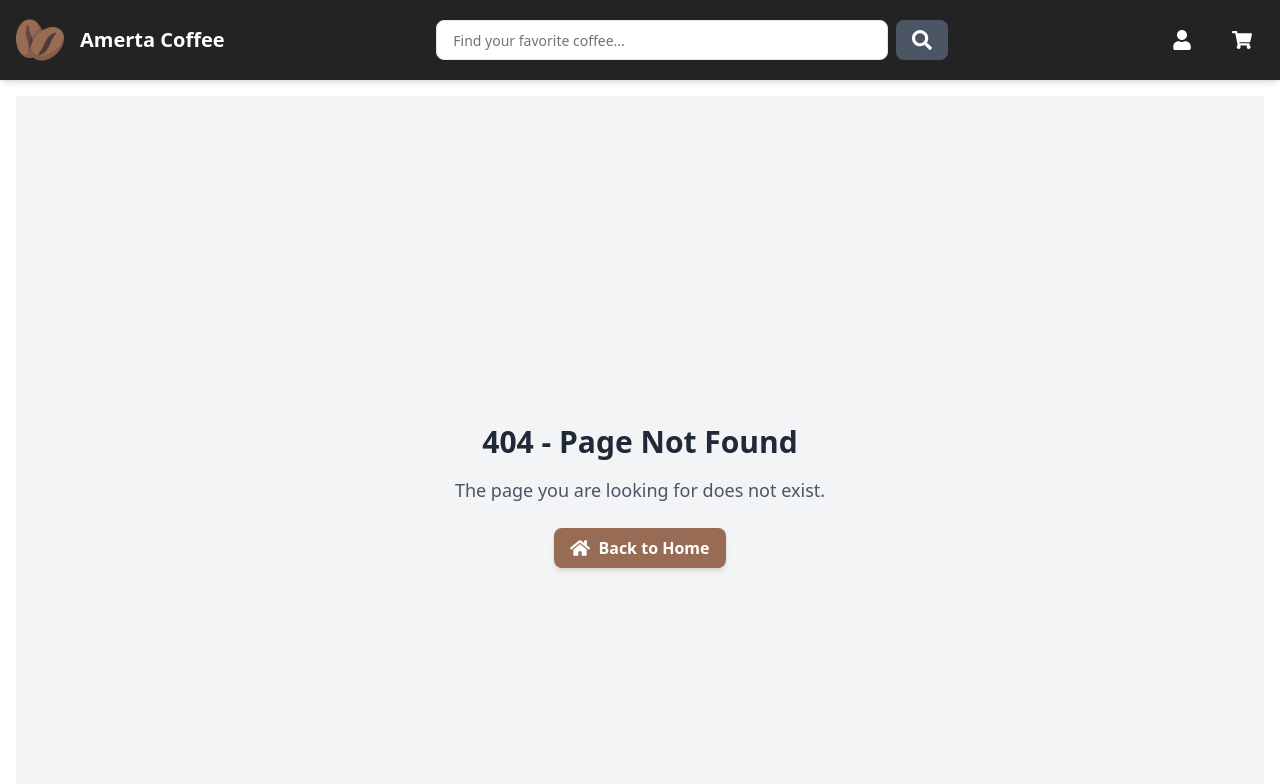
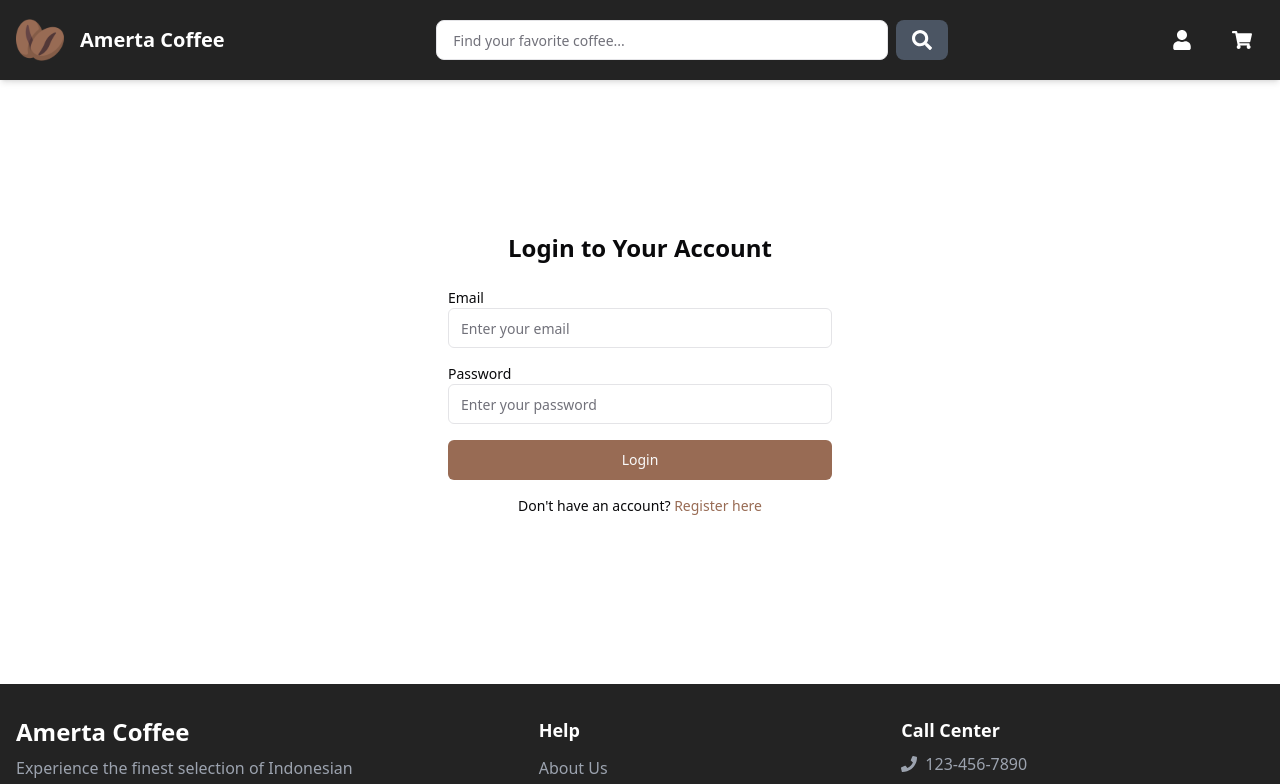
Before and after one commit to zckyachmd/amerta-coffee-web, a React (Vite) app: page /login in a window 1280 px wide. Shown: the top 784 px of the page. Built offline with nearby package versions, Linux system fonts and the light colour scheme; no server answers.

Commit message:
feat: login page (intergration)

```diff
--- a/package.json
+++ b/package.json
@@ -19,6 +19,7 @@
     "lucide-react": "^0.441.0",
     "react": "^18.3.1",
     "react-dom": "^18.3.1",
+    "react-hook-form": "^7.53.0",
     "react-icons": "^5.3.0",
     "react-router-dom": "^6.26.2",
     "react-toastify": "^10.0.5",
--- a/src/components/ui/Base/Navbar.tsx
+++ b/src/components/ui/Base/Navbar.tsx
@@ -53,7 +53,7 @@ const Navbar = () => {
         {/* Menu (Desktop) */}
         <div className="hidden lg:flex lg:items-center lg:space-x-4">
           <Link
-            to="/"
+            to="login"
             className="flex items-center space-x-2 px-3 py-2 rounded"
           >
             <FaUser className="w-5 h-5 hover:text-gray-300" />
@@ -88,7 +88,7 @@ const Navbar = () => {
             </div>
             <div className="flex flex-col w-full">
               <Link
-                to="/"
+                to="/login"
                 className="flex items-center space-x-2 px-3 py-2 rounded text-white w-full"
               >
                 <FaUser className="w-5 h-5 hover:text-gray-300" />
--- a/src/main.tsx
+++ b/src/main.tsx
@@ -1,11 +1,14 @@
 import React from "react";
 import ReactDOM from "react-dom/client";
 import { createBrowserRouter, RouterProvider } from "react-router-dom";
+import { ToastContainer } from "react-toastify";
 import Layout from "./components/ui/Base/Layout";
 import NotFoundPage from "./pages/NotFoundPage";
-import Home from "./pages/Home";
+import Home from "./pages/Home/Index";
 import Products from "./pages/Products/Index";
 import ProductDetail from "./pages/Products/Detail";
+import Login from "./pages/Auth/Login";
+import "react-toastify/dist/ReactToastify.css";
 import "./index.css";
 
 const router = createBrowserRouter([
@@ -16,6 +19,10 @@ const router = createBrowserRouter([
       {
         path: "/",
         element: <Home />,
+      },
+      {
+        path: "login",
+        element: <Login />,
       },
       {
         path: "products",
@@ -36,5 +43,6 @@ const router = createBrowserRouter([
 ReactDOM.createRoot(document.getElementById("root") as HTMLElement).render(
   <React.StrictMode>
     <RouterProvider router={router} />
+    <ToastContainer />
   </React.StrictMode>
 );
--- /dev/null
+++ b/src/pages/Auth/Login.tsx
@@ -0,0 +1,121 @@
+import { useForm, SubmitHandler } from "react-hook-form";
+import axios from "axios";
+import { Input } from "@/components/ui/input";
+import { Button } from "@/components/ui/button";
+import { Link, useNavigate } from "react-router-dom";
+import { toast } from "react-toastify";
+
+type LoginFormInputs = {
+  email: string;
+  password: string;
+};
+
+type Issue = {
+  message: string;
+  path: string[];
+};
+
+const Login = () => {
+  const {
+    register,
+    handleSubmit,
+    formState: { errors },
+  } = useForm<LoginFormInputs>();
+  const navigate = useNavigate();
+
+  const onSubmit: SubmitHandler<LoginFormInputs> = async (data) => {
+    try {
+      const baseUrl = import.meta.env.VITE_APP_API_BASEURL;
+      const { data: responseData } = await axios.post<{ token: string }>(
+        `${baseUrl}/auth/login`,
+        data,
+        { headers: { "Content-Type": "application/json" } }
+      );
+
+      localStorage.setItem("accessToken", responseData.token);
+      toast.success("Login successful!", {
+        position: "top-right",
+        autoClose: 3000,
+      });
+      navigate("/dashboard");
+    } catch (error) {
+      const errorMessage = axios.isAxiosError(error)
+        ? error.response?.data?.error?.issues?.length
+          ? error.response.data.error.issues
+              .map(
+                (issue: Issue) =>
+                  `Error: ${issue.message} (Field: ${issue.path.join(", ")})`
+              )
+              .join(", ")
+          : error.response?.data?.error?.toString() ||
+            "Login failed. Please try again."
+        : "Something went wrong, please try again.";
+
+      toast.error(errorMessage, { position: "top-right", autoClose: 3000 });
+    }
+  };
+
+  return (
+    <div className="flex flex-col items-center justify-center h-auto py-28">
+      <div className="w-full max-w-md px-8 py-6">
+        <h2 className="text-2xl font-semibold text-center mb-6">
+          Login to Your Account
+        </h2>
+        <form onSubmit={handleSubmit(onSubmit)} className="space-y-4">
+          {/* Input Email */}
+          <div>
+            <label htmlFor="email" className="block text-sm font-medium">
+              Email
+            </label>
+            <Input
+              type="email"
+              id="email"
+              placeholder="Enter your email"
+              {...register("email", { required: "Email is required" })}
+              className="w-full"
+            />
+            {errors.email && (
+              <p className="text-red-500 text-sm mt-1">
+                {errors.email.message}
+              </p>
+            )}
+          </div>
+
+          {/* Input Password */}
+          <div>
+            <label htmlFor="password" className="block text-sm font-medium">
+              Password
+            </label>
+            <Input
+              type="password"
+              id="password"
+              placeholder="Enter your password"
+              {...register("password", { required: "Password is required" })}
+              className="w-full"
+            />
+            {errors.password && (
+              <p className="text-red-500 text-sm mt-1">
+                {errors.password.message}
+              </p>
+            )}
+          </div>
+
+          {/* Button Login */}
+          <Button type="submit" className="w-full bg-[#986B54]">
+            Login
+          </Button>
+        </form>
+
+        {/* Link to Register */}
+        <p className="text-center text-sm mt-4">
+          Don't have an account?{" "}
+          <Link to="/register" className="text-[#986B54] hover:underline">
+            Register here
+          </Link>
+        </p>
+      </div>
+    </div>
+  );
+};
+
+export default Login;
--- a/src/pages/Home.tsx
+++ b/src/pages/Home/Index.tsx
@@ -1,10 +1,10 @@
 import React, { useEffect, useState } from "react";
-import axios from "axios";
 import { Link } from "react-router-dom";
 import { Card, CardContent } from "@/components/ui/card";
 import { Button } from "@/components/ui/button";
 import { Slider } from "@/components/ui/slider";
 import { FaCartPlus, FaArrowRight, FaSpinner } from "react-icons/fa";
+import apiRequest from "@/utils/api";
 
 interface Product {
   id: number;
@@ -40,16 +40,19 @@ const Home: React.FC = () => {
 
   useEffect(() => {
     const fetchData = async () => {
-      const baseUrl = import.meta.env.VITE_APP_API_BASEURL;
-      const queryParams = new URLSearchParams({
+      const queryParams = {
         limit: "6",
         sorts: JSON.stringify({ createdAt: "desc" }),
-      });
-      const url = `${baseUrl}/products?${queryParams.toString()}`;
+      };
 
       try {
-        const response = await axios.get<ApiResponse>(url);
-        setProducts(response.data.data.products);
+        const response = await apiRequest<ApiResponse>(
+          "/products",
+          "GET",
+          undefined,
+          queryParams
+        );
+        setProducts(response.data.products);
         setLoading(false);
       } catch {
         setError("Failed to fetch products");
--- a/src/pages/NotFoundPage.tsx
+++ b/src/pages/NotFoundPage.tsx
@@ -3,7 +3,7 @@ import { Link } from "react-router-dom";
 
 const NotFoundPage = () => {
   return (
-    <div className="flex flex-col items-center justify-center min-h-screen py-6 px-4 bg-gray-100">
+    <div className="flex flex-col items-center justify-center h-auto py-28 px-4">
       <div className="text-center max-w-md">
         <h1 className="text-3xl font-bold text-gray-800 mb-4">
           404 - Page Not Found
--- /dev/null
+++ b/src/utils/api.ts
@@ -0,0 +1,61 @@
+import axios, { AxiosRequestConfig } from "axios";
+
+const baseUrl = import.meta.env.VITE_APP_API_BASEURL;
+
+type HttpMethod = "GET" | "POST" | "PUT" | "DELETE" | "PATCH";
+
+interface ApiRequestConfig<T> extends AxiosRequestConfig {
+  method: HttpMethod;
+  data?: T;
+  params?: Record<string, unknown>;
+}
+
+interface Issue {
+  message: string;
+  path: string[];
+}
+
+const getErrorMessage = (error: unknown): string => {
+  if (axios.isAxiosError(error)) {
+    const response = error.response?.data;
+    if (response?.error) {
+      const issues = response.error.issues as Issue[];
+      if (issues?.length) {
+        return issues
+          .map(
+            (issue) =>
+              `Error: ${issue.message} (Field: ${issue.path.join(", ")})`
+          )
+          .join(", ");
+      }
+      return (
+        response.error.toString() || "An error occurred. Please try again."
+      );
+    }
+  }
+  return "Something went wrong, please try again.";
+};
+
+const apiRequest = async <T>(
+  path: string,
+  method: HttpMethod,
+  data?: T,
+  params?: Record<string, unknown>
+): Promise<T> => {
+  try {
+    const config: ApiRequestConfig<T> = {
+      method,
+      url: `${baseUrl}${path}`,
+      data,
+      params,
+    };
+
+    const response = await axios.request<T>(config);
+    return response.data;
+  } catch (error) {
+    const errorMessage = getErrorMessage(error);
+    throw new Error(errorMessage);
+  }
+};
+
+export default apiRequest;
```
Also changed, not shown: 1 other file (tests, documents, lock files or other folders).
